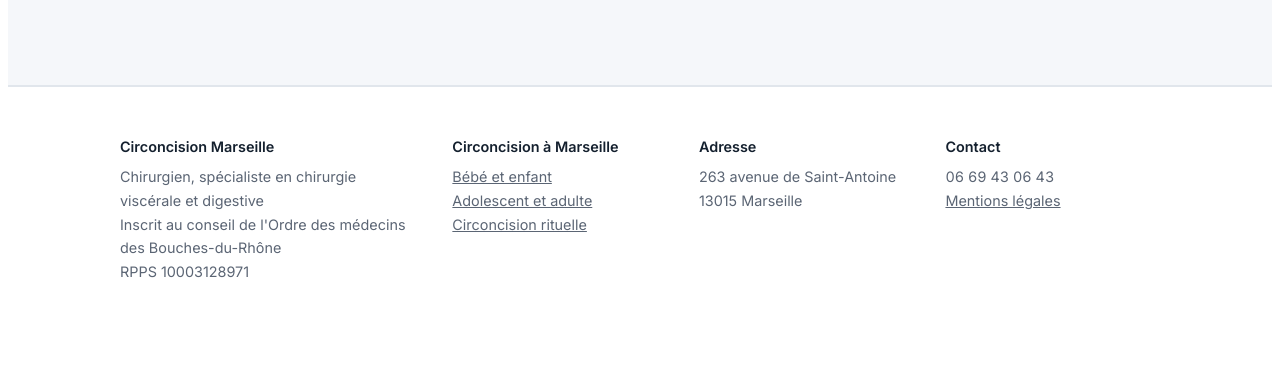
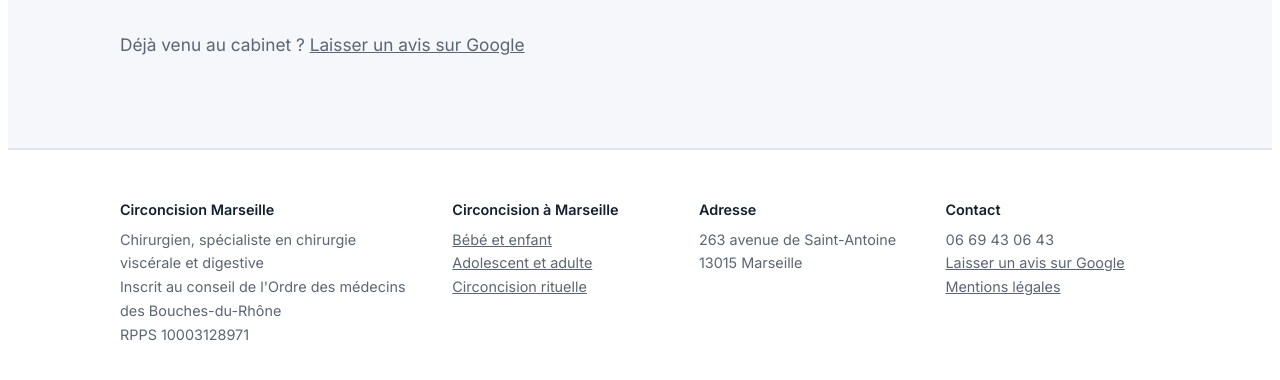
Before and after one commit to circoncisionmarseille-droid/circoncisionmarseille-droid.github.io, a plain HTML site: page contact.html in a window 1280 px wide. Shown: the part 702-1082 px from the top of the page. Before the commit the page ends 1022 px from the top, so only its background shows below. Drawn offline with Linux system fonts and the light colour scheme.

Commit message:
Ajout du lien Laisser un avis sur Google

```diff
--- a/contact.html
+++ b/contact.html
@@ -21,6 +21,7 @@
     <h2>La première étape, c'est la consultation.</h2>
     <p>Réservez en ligne ou appelez le cabinet. La date de l'intervention se décide ensuite, avec le chirurgien.</p>
     <p class="where">263 avenue de Saint-Antoine, 13015 Marseille · <a href="https://www.google.com/maps/search/?api=1&query=263+avenue+de+Saint-Antoine+13015+Marseille" target="_blank" rel="noopener">Voir sur la carte</a></p>
+    <p class="where">Déjà venu au cabinet ? <a href="https://search.google.com/local/writereview?placeid=ChIJVTwFk2jryRIR-bHoEnYeXoQ" target="_blank" rel="noopener">Laisser un avis sur Google</a></p>
   </div>
   <div class="actions">
     <a class="btn" href="https://www.doctolib.fr/chirurgien-visceral-et-digestif/marseille/stephane-cherki" target="_blank" rel="noopener">Réserver sur Doctolib</a>
@@ -31,7 +32,7 @@
     <div><b>Circoncision Marseille</b>Chirurgien, spécialiste en chirurgie viscérale et digestive<br>Inscrit au conseil de l'Ordre des médecins des Bouches-du-Rhône<br>RPPS 10003128971</div>
     <div><b>Circoncision à Marseille</b><a href="circoncision-bebe-marseille.html">Bébé et enfant</a><br><a href="circoncision-adulte-marseille.html">Adolescent et adulte</a><br><a href="circoncision-rituelle-marseille.html">Circoncision rituelle</a></div>
     <div><b>Adresse</b>263 avenue de Saint-Antoine<br>13015 Marseille</div>
-    <div><b>Contact</b><span class="num">06 69 43 06 43</span><br><a href="mentions-legales.html">Mentions légales</a></div>
+    <div><b>Contact</b><span class="num">06 69 43 06 43</span><br><a href="https://search.google.com/local/writereview?placeid=ChIJVTwFk2jryRIR-bHoEnYeXoQ" target="_blank" rel="noopener">Laisser un avis sur Google</a><br><a href="mentions-legales.html">Mentions légales</a></div>
   </div>
   </div>
 </div></footer>
```
Also changed, not shown: circoncision-adulte-marseille.html (+1 -1 lines), circoncision-bebe-marseille.html (+1 -1 lines), circoncision-rituelle-marseille.html (+1 -1 lines), deroulement.html (+1 -1 lines), index.html (+1 -1 lines), la-circoncision.html (+1 -1 lines), mentions-legales.html (+1 -1 lines), questions.html (+1 -1 lines).
